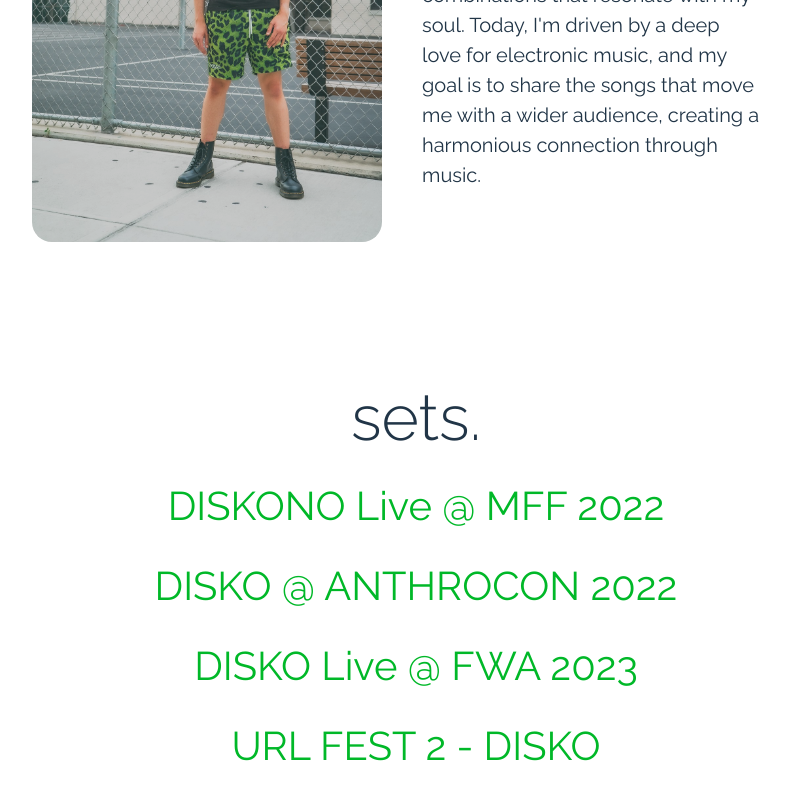
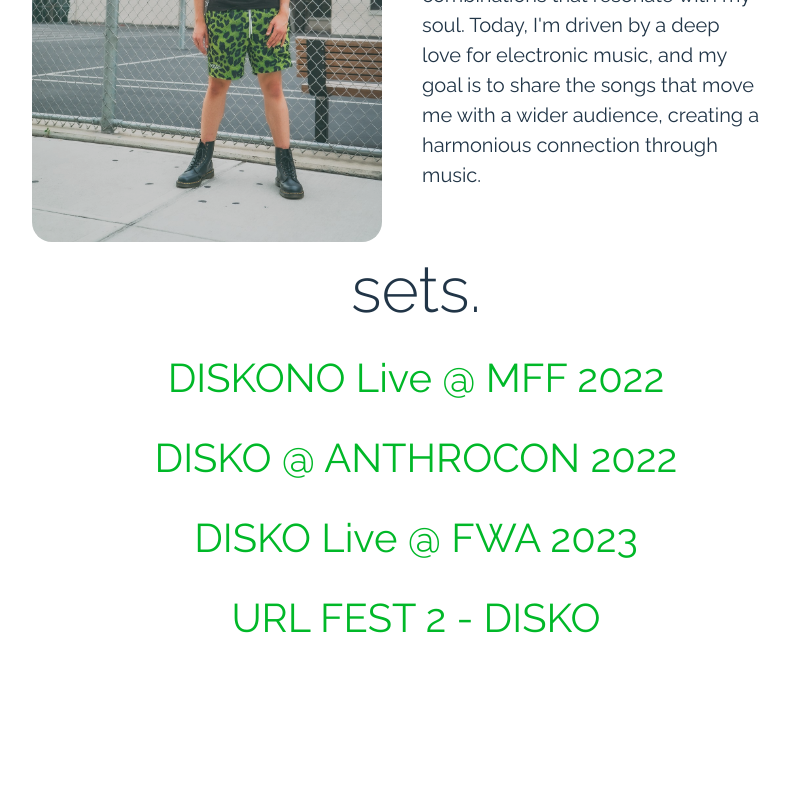
Before and after one commit to mtavarezfeliciano/disko-2-electric-boogaloo, a React (Vite) app: page / in a window 1280 px wide. Shown: the part 1795-2595 px from the top of the page, without its empty margins (224-1013 px from the left). After the commit the page ends 2453 px from the top, so only its background shows below. Built offline with nearby package versions, Linux system fonts and the light colour scheme.

Commit message:
fixed hrefs and nav links

```diff
--- a/src/Components/About.tsx
+++ b/src/Components/About.tsx
@@ -6,12 +6,12 @@
 
 const AboutSection: React.FC = () => {
     return (
-        <section id="aboutSection" className="about-section">
+        <section id="About" className="about-section">
             <div className="about-title" id="aboutTitle">
                 <h2>about me.</h2>
                 {data.map (item => (
                     <div key={item.id} id={`diskoContainer${item.id}`}>
-                        <img src={item.image} alt="DISKO NYC" />
+                        <img src={item.image} alt="DISKO LIVE NYC" />
                         <p>{item.description}</p>
                     </div>
                 ))}
--- a/src/Components/Header.css
+++ b/src/Components/Header.css
@@ -1,4 +1,4 @@
-#diskoHeader {
+#Home {
     position: static;
 }
 
--- a/src/Components/Header.tsx
+++ b/src/Components/Header.tsx
@@ -6,7 +6,7 @@
 
 const Header: FC = () => {
     return (
-        <header id='diskoHeader' className='disko-header'>
+        <header id='Home' className='disko-header'>
             <div className="bg-pic">
                 <img src={diskoSet} alt="diskoSet" />
             </div>
--- a/src/Components/Navbar.tsx
+++ b/src/Components/Navbar.tsx
@@ -17,7 +17,7 @@
         <ul className="nav-list">
           {navBtns.map((btn) => (
             <li className="nav-item" key={btn}>
-              <a href={btn}>{btn.toUpperCase()}</a>
+              <a href={`#${btn}`}>{btn.toUpperCase()}</a>
             </li>
           ))}
         </ul>
--- a/src/Components/SetList.tsx
+++ b/src/Components/SetList.tsx
@@ -5,7 +5,7 @@
 const SetList: React.FC = () => {
   const listItems = getList();
   return (
-    <section id="setListSection" className="setList-section">
+    <section id="Sets" className="setList-section">
       <div className="set-title">
         <h2>sets.</h2>
       </div>
--- a/src/index.css
+++ b/src/index.css
@@ -29,6 +29,10 @@
   list-style: none;
 }
 
-#aboutSection {
+#About {
   margin: 20% 0 0 0;
 }
+
+html {
+  scroll-behavior: smooth;
+}
```
